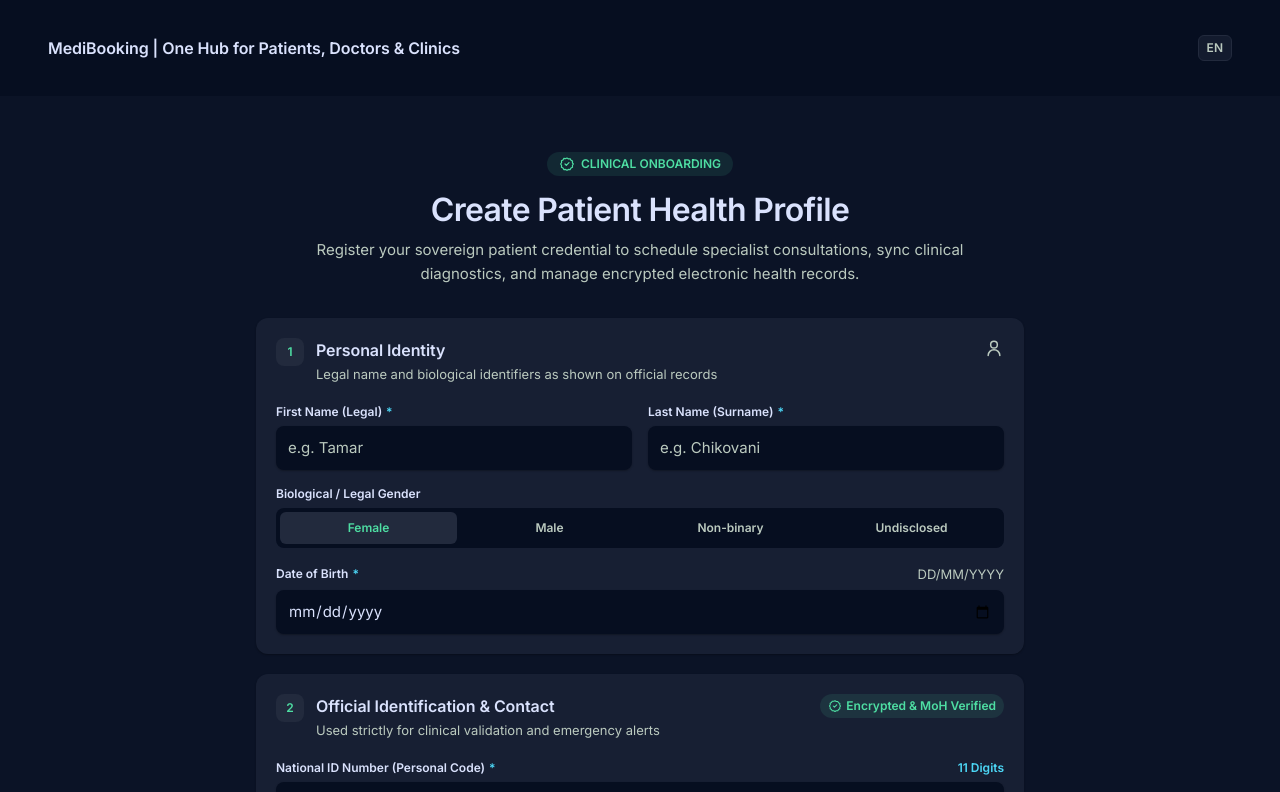
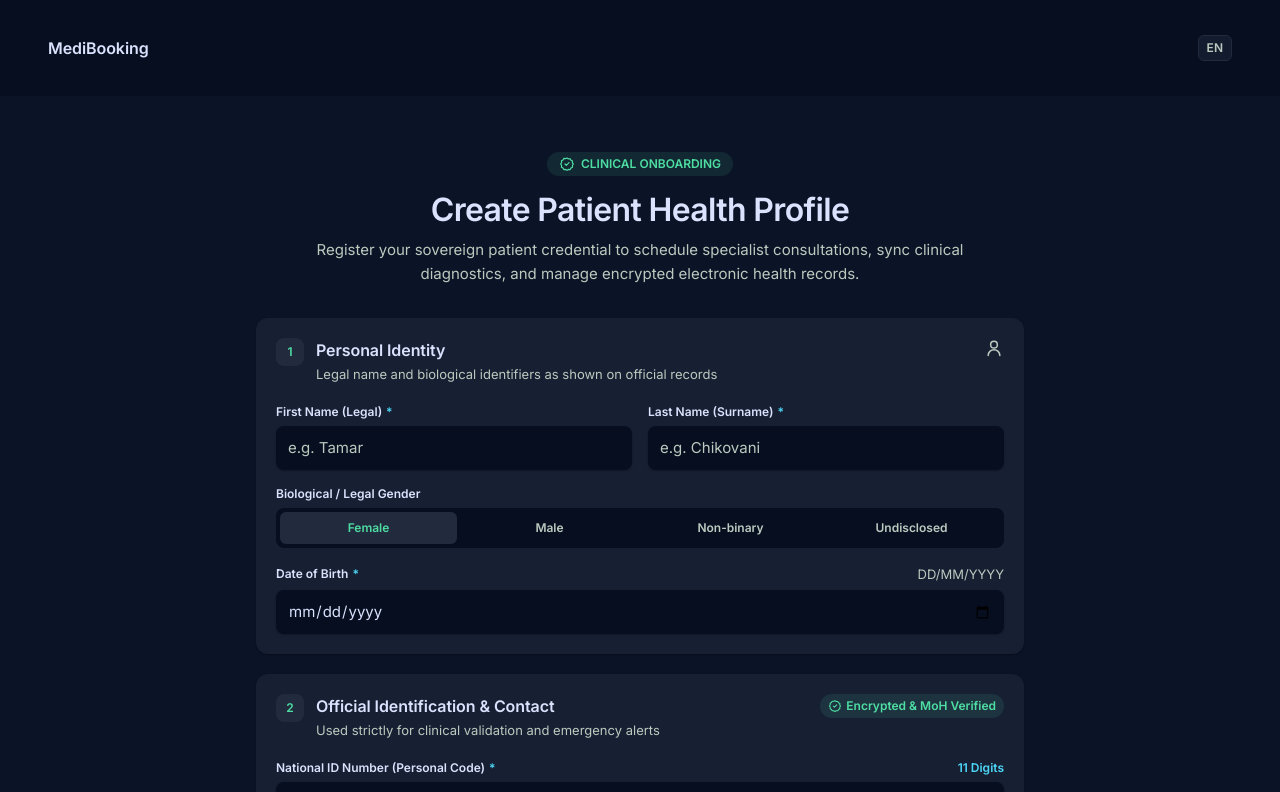
Before and after one commit to MishSoft/medibooking, a React (Vite) app in the folder client/: page /register-patient in a window 1280 px wide. Shown: the top 792 px of the page. Built offline with nearby package versions, Linux system fonts and the light colour scheme.

Commit message:
feat: add SEO meta tags to index.html

```diff
--- a/client/index.html
+++ b/client/index.html
@@ -1,13 +1,24 @@
 <!doctype html>
 <html lang="en">
+
 <head>
   <meta charset="UTF-8" />
-    <link rel="icon" type="image/svg+xml" href="/favicon.png" />
+    <link rel="icon" type="image/png" href="/favicon.png" />
   <meta name="viewport" content="width=device-width, initial-scale=1.0" />
-    <title>MediBooking</title>
+  <meta name="description"
+    content="MediBooking connects patients, doctors and clinics in one platform. Find a specialist, book appointments online and manage your clinic schedule in minutes." />
+  <meta name="keywords"
+    content="doctor appointment, online booking, clinics, medical booking, find a doctor, healthcare platform, Georgia" />
+  <meta name="author" content="MediBooking" />
+  <meta name="robots" content="index, follow" />
+  <meta name="theme-color" content="#0D192C" />
+  <link rel="canonical" href="https://medibooking-geo.vercel.app/" />
+  <title>MediBooking | One Hub for Patients, Doctors & Clinics</title>
 </head>
+
 <body>
   <div id="root"></div>
   <script type="module" src="/src/main.tsx"></script>
 </body>
+
 </html>
--- a/client/src/components/Header.tsx
+++ b/client/src/components/Header.tsx
@@ -71,7 +71,7 @@
       className="flex min-h-24 w-full items-center justify-between bg-surface-lowest px-5 sm:px-8 lg:px-12"
     >
       <span className="font-inter text-headline-sm font-semibold text-on-surface">
-        MediBooking | One Hub for Patients, Doctors & Clinics
+        MediBooking
       </span>
 
       <div className="flex items-center gap-2">
```
Lines whose indentation alone changed are shown as unchanged.
